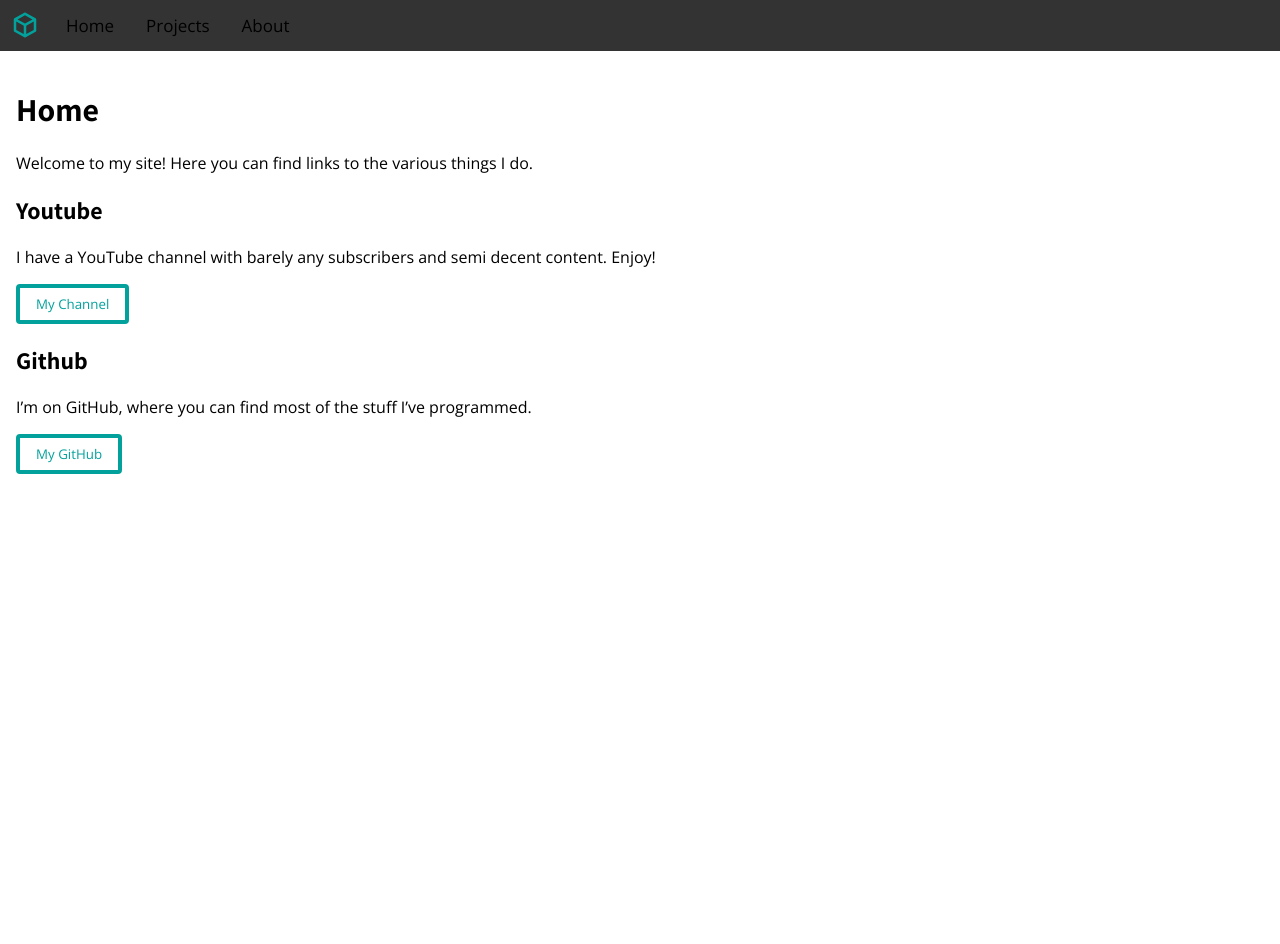
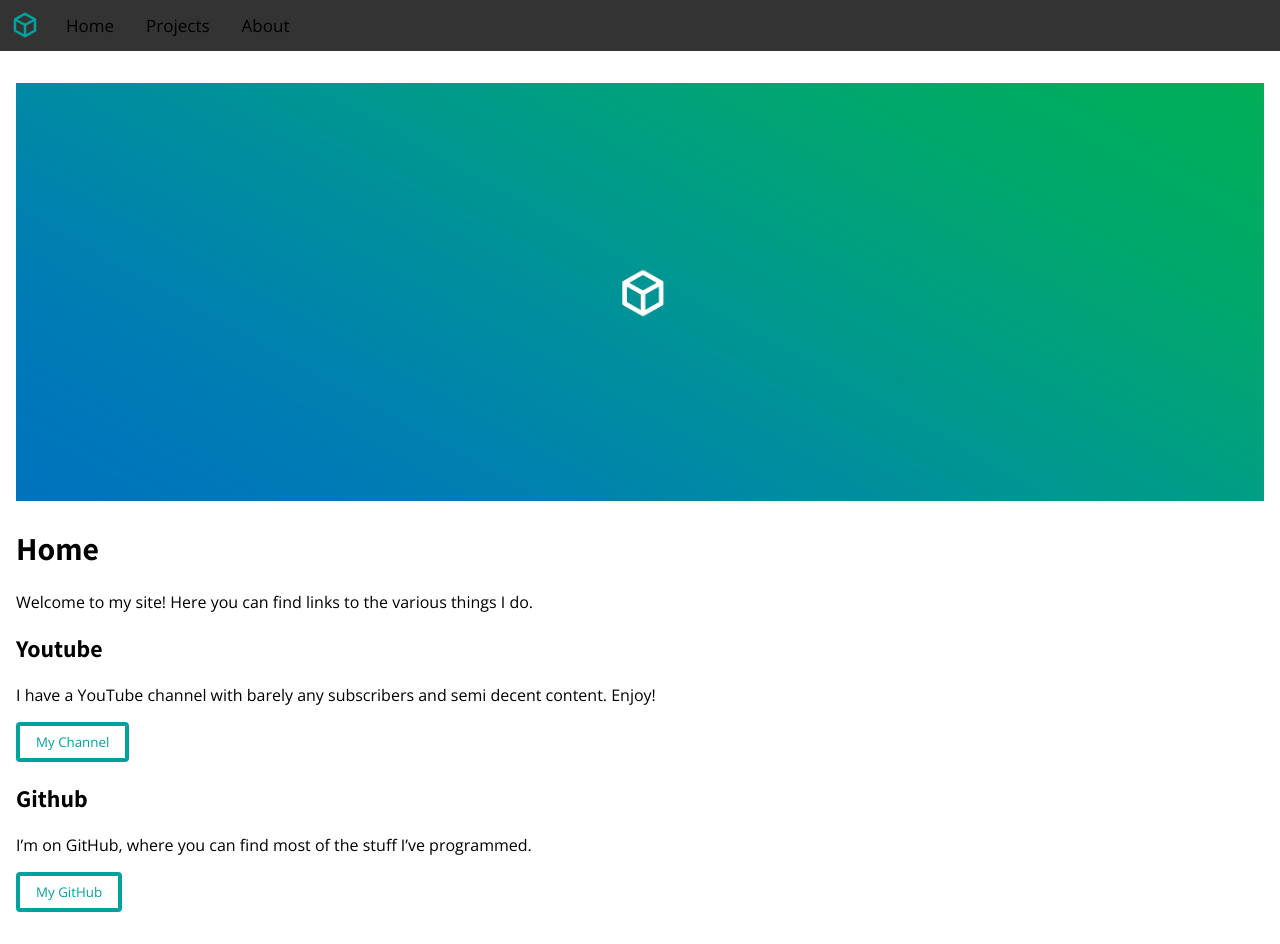
Before and after one commit to HyperHamster535/HyperHamster535.github.io, a Jekyll site: the page built from index.md, in a window 1280 px wide. Built offline with Jekyll 4.4.1, drawn with Linux system fonts in a browser that asks for light colours; before the commit the page ends 900 px from its top, so only the background shows below that.

Commit message:
added header on homepage

```diff
--- a/index.md
+++ b/index.md
@@ -5,6 +5,8 @@
 layout: default
 title: Home
 ---
+
+<img style="margin: 0; position: relative; left: 0;" width="100%" src="/assets/banner.jpg">
 
 # Home
 Welcome to my site! Here you can find links to the various things I do.
```
Also changed, not shown: about.md (+1 -1 lines), assets/banner.jpg (added), 10 other files.
